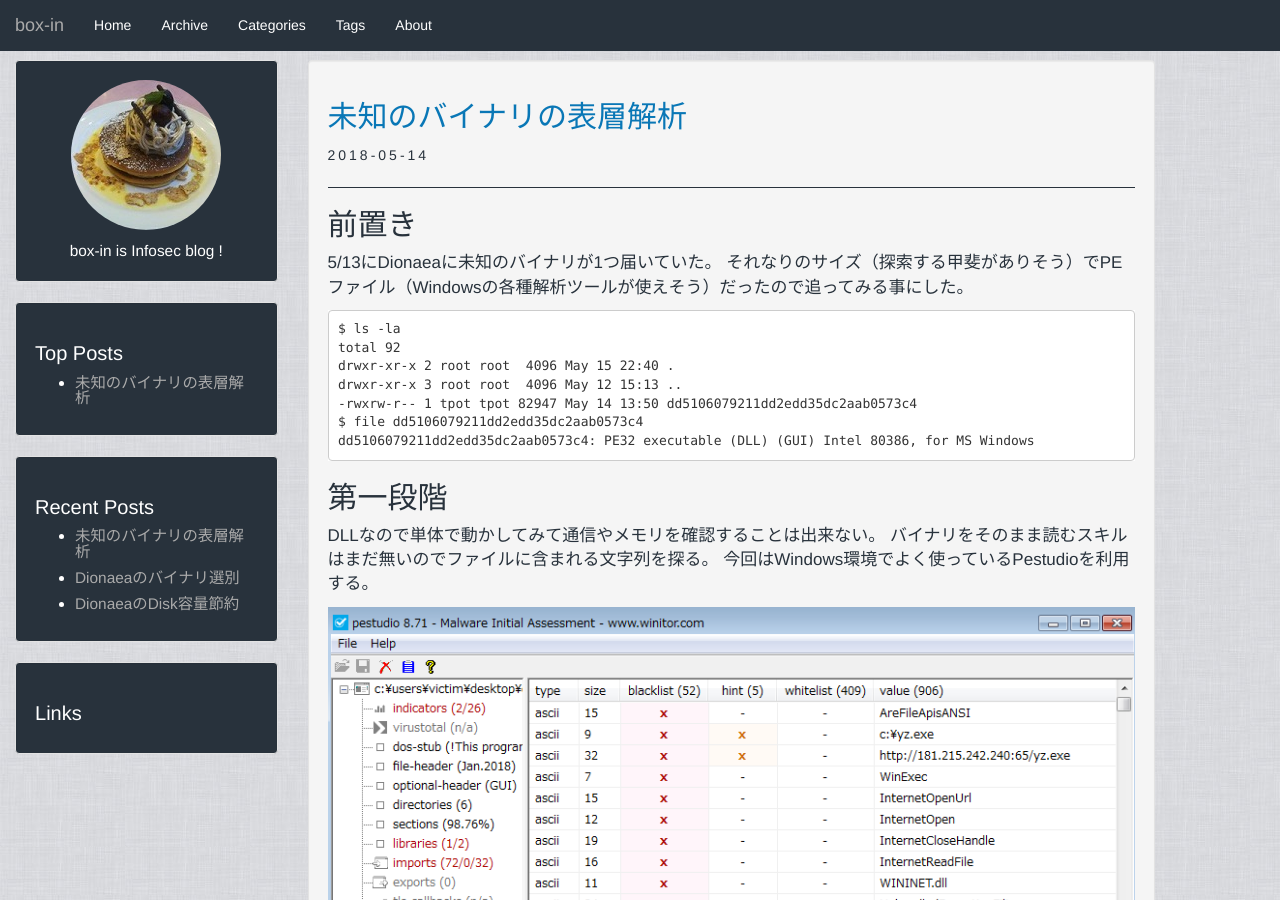
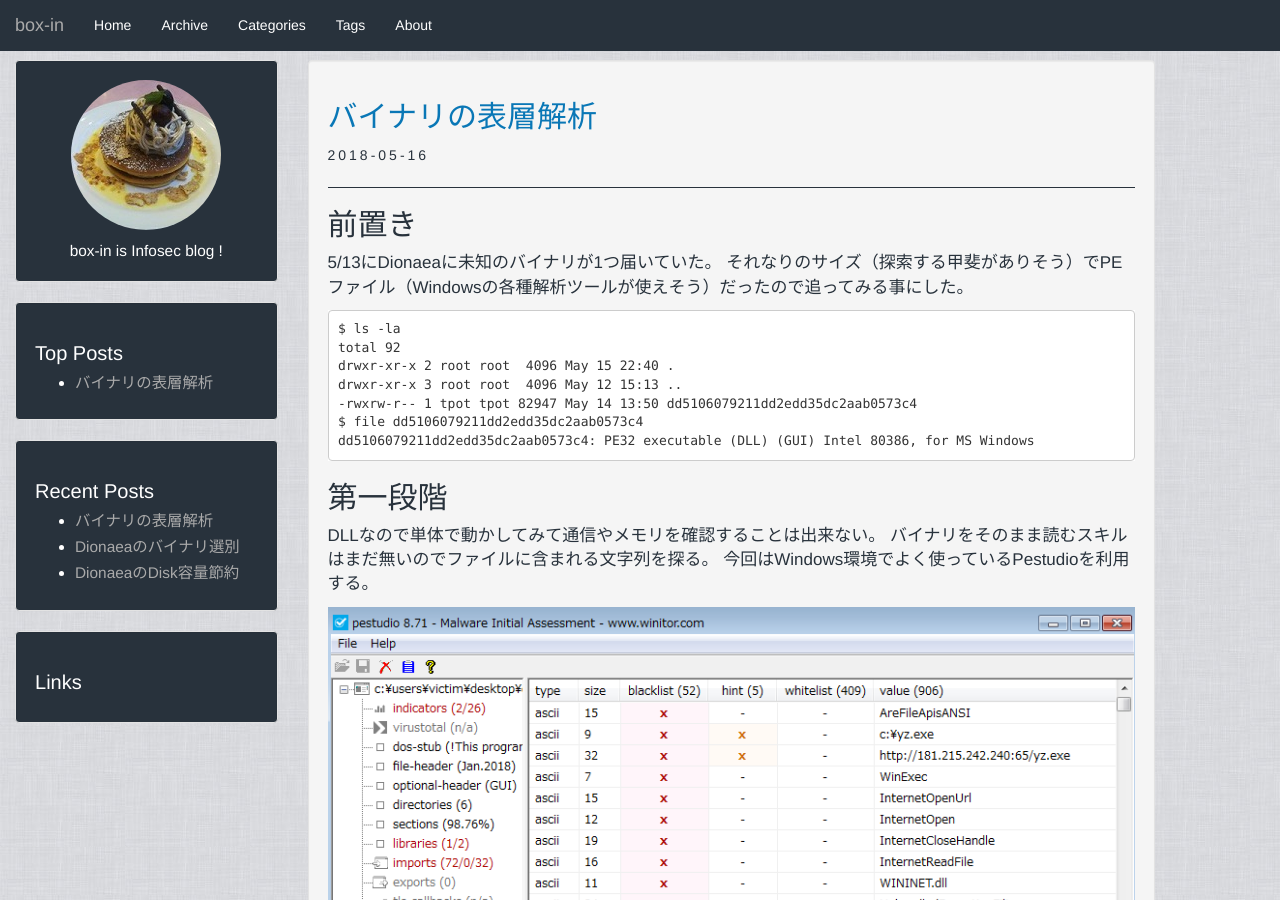
Before and after one commit to box-in/box-in.github.io, a Jekyll site: the page built from _posts/2018-05-16-malware-surface-analysis.md, in a window 1280 px wide and 900 px high. Built offline with Jekyll 4.4.1, drawn with Linux system fonts in a browser that asks for light colours.

Commit message:
title fix

```diff
--- a/_posts/2018-05-14-malware-surface-analysis.md
+++ b/_posts/2018-05-16-malware-surface-analysis.md
@@ -1,7 +1,7 @@
 ---
 layout: post
-title: 未知のバイナリの表層解析
-date: 2018-05-14
+title: バイナリの表層解析
+date: 2018-05-16
 category: "malware analysis"
 tag: [Dionaea, Malware, Pestudio, Analysis, Coinminer, Virustotal, Totalhash, Flystudio]
 permalink: Malware_1
```
